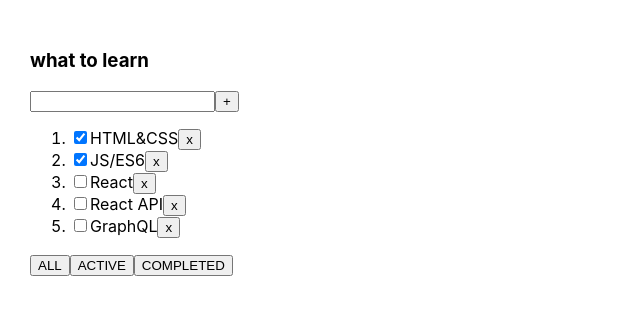
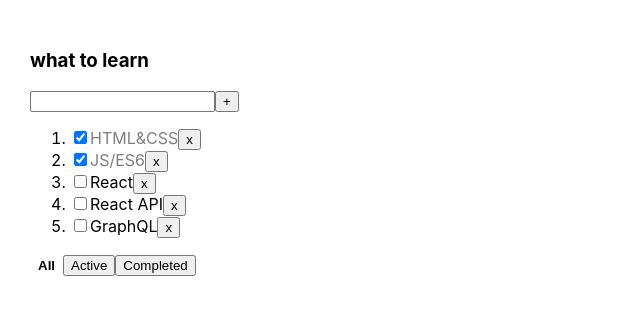
Before and after one commit to Vadim3618/todolist-react-app, a React (Create React App) app: page / in a window 1280 px wide. Shown: the top 314 px of the page, without its empty margins (0-640 px from the left). Built offline with nearby package versions, Linux system fonts and the light colour scheme.

Commit message:
4 lesson

```diff
--- a/src/App.css
+++ b/src/App.css
@@ -1,8 +1,27 @@
 .App {
-  padding: 30px;
-  display: flex;
+    padding: 30px;
+    display: flex;
 }
 
 .App > div {
-  margin-right: 50px;
+    margin-right: 50px;
 }
+
+.error {
+    border: red 2px solid;
+}
+
+.error-message {
+    color: red;
+    font-size: 16px;
+}
+
+.active-filter {
+    background-color: white;
+    font-weight: 600;
+    border: white 2px solid;
+}
+
+.is-done {
+    opacity: 0.5;
+}
--- a/src/App.tsx
+++ b/src/App.tsx
@@ -1,6 +1,6 @@
 import React, {useState} from 'react';
 import './App.css';
-import TodoList from "./TodoList";
+import TodoList from "./components/TodoList";
 import {v1} from "uuid";
 
 export type TaskType = {
@@ -49,6 +49,14 @@ function App() {
         setTasks([newTask, ...tasks])
     }
 
+    const changeStatus = (id: string, isDone: boolean) => {
+        let task = tasks.find(t => t.id === id)
+        if (task) {
+            task.isDone = isDone
+        }
+        setTasks([...tasks])
+    }
+
     return (
       <div className={'App'}>
           <TodoList
@@ -57,6 +65,8 @@ function App() {
             removeTask={removeTask}
             addTask={addTask}
             changeFilter={changeFilter}
+            changeStatus={changeStatus}
+            filter={filter}
           />
       </div>
     )
--- a/src/Button.tsx
+++ /dev/null
@@ -1,16 +0,0 @@
-import React from 'react';
-// import {filterValueType} from "./App";
-
-type ButtonType ={
-    name:string
-    callback:()=>void
-}
-
-export const Button = (props:ButtonType) => {
-    const onClickHandler = ()=>{
-        props.callback()
-    }
-    return (
-      <button onClick={onClickHandler}>{props.name}</button>
-    );
-};
--- a/src/TasksList.tsx
+++ /dev/null
@@ -1,26 +0,0 @@
-import React from 'react';
-import {TaskType} from "./App";
-import {Button} from "./Button";
-
-type TasksListPropsType = {
-    tasks: Array<TaskType>
-    removeTask: (id: string) => void
-}
-
-export const TasksList: React.FC<TasksListPropsType> = (props) => {
-
-    const onClickRemoveHandler = (id: string) => {
-        props.removeTask(id)
-    }
-    return (
-      <ol>
-          {props.tasks.map(t =>
-            <li key={t.id}>
-                <input type={"checkbox"} checked={t.isDone}/>
-                <span>{t.title}</span>
-                <Button name={'x'} callback={()=>onClickRemoveHandler(t.id)}/>
-                {/*<button onClick={() => onClickRemoveHandler(t.id)}>x</button>*/}
-            </li>)}
-      </ol>
-    );
-};
--- a/src/TodoList.tsx
+++ /dev/null
@@ -1,36 +0,0 @@
-import React, {useState} from 'react';
-import {filterValueType, TaskType} from "./App";
-import {Button} from "./Button";
-import TodoListHeader from "./TodoListHeader";
-import {TasksList} from "./TasksList";
-import {AddTask} from "./addTask";
-
-type TodoListPropsType = {
-    title: string
-    tasks: Array<TaskType>
-    removeTask: (id: string) => void
-    addTask: (title: string) => void
-    changeFilter: (filter: filterValueType) => void
-}
-
-const TodoList = (props: TodoListPropsType) => {
-
-    const changeFilterHandler = (filter: filterValueType) => {
-        props.changeFilter(filter)
-    }
-
-    return (
-      <div>
-          <TodoListHeader title={props.title}/>
-          <AddTask tasks={props.tasks} addTask={props.addTask}/>
-          <TasksList tasks={props.tasks} removeTask={props.removeTask}/>
-          <div>
-              <Button name={'ALL'} callback={() => changeFilterHandler('all')}/>
-              <Button name={'ACTIVE'} callback={() => changeFilterHandler('active')}/>
-              <Button name={'COMPLETED'} callback={() => changeFilterHandler('completed')}/>
-          </div>
-      </div>
-    );
-};
-
-export default TodoList;
--- a/src/addTask.tsx
+++ /dev/null
@@ -1,28 +0,0 @@
-import React, {useState} from 'react';
-import {TaskType} from "./App";
-import {Button} from "./Button";
-
-type AddTaskType = {
-    tasks: Array<TaskType>
-    addTask: (title: string) => void
-}
-
-export const AddTask = (props: AddTaskType) => {
-    const [title, setTitle] = useState('')//локальный стэйт инпута
-    const addTaskHandler = () => {
-        props.addTask(title)
-        setTitle('')//очищаем строку после добавления таски
-    }
-    return (
-      <div>
-          <input value={title}
-                 onChange={e => setTitle(e.currentTarget.value)}
-                 onKeyPress={e => {
-                     e.key === 'Enter' && addTaskHandler()
-                 }}
-          />
-          {/*<button onClick={addTaskHandler}>+</button>*/}
-          <Button name={'+'} callback={addTaskHandler}/>
-      </div>
-    );
-};
--- /dev/null
+++ b/src/components/Button.tsx
@@ -0,0 +1,16 @@
+import React from 'react';
+
+type ButtonType = {
+    name: string
+    callback: () => void
+    className?: string
+}
+
+export const Button = (props: ButtonType) => {
+    const onClickHandler = () => {
+        props.callback()
+    }
+    return (
+      <button className={props.className ? props.className : ''} onClick={onClickHandler}>{props.name}</button>
+    );
+};
--- /dev/null
+++ b/src/components/TasksList.tsx
@@ -0,0 +1,33 @@
+import React, {ChangeEvent} from 'react';
+import {TaskType} from "../App";
+import {Button} from "./Button";
+
+type TasksListPropsType = {
+    tasks: Array<TaskType>
+    removeTask: (id: string) => void
+    changeStatus: (id: string, isDone: boolean) => void
+}
+
+export const TasksList: React.FC<TasksListPropsType> = (props) => {
+
+    const onClickRemoveHandler = (id: string) => {
+        props.removeTask(id)
+    }
+    const onChangeHandler = (id: string, e: ChangeEvent<HTMLInputElement>) => {
+        props.changeStatus(id, e.currentTarget.checked)
+    }
+
+    return (
+      <ol>
+          {props.tasks.map(t =>
+            <li key={t.id}>
+                <input type={"checkbox"}
+                       onChange={(e) => onChangeHandler(t.id, e)}
+                       checked={t.isDone}/>
+                <span className={t.isDone ? 'is-done' : ''}>{t.title}</span>
+                <Button name={'x'} callback={() => onClickRemoveHandler(t.id)}/>
+                {/*<button onClick={() => onClickRemoveHandler(t.id)}>x</button>*/}
+            </li>)}
+      </ol>
+    );
+};
--- /dev/null
+++ b/src/components/TodoList.tsx
@@ -0,0 +1,46 @@
+import React from 'react';
+import {filterValueType, TaskType} from "../App";
+import {Button} from "./Button";
+import TodoListHeader from "./TodoListHeader";
+import {TasksList} from "./TasksList";
+import {AddTask} from "./addTask";
+
+type TodoListPropsType = {
+    title: string
+    filter: filterValueType
+    tasks: Array<TaskType>
+    removeTask: (id: string) => void
+    addTask: (title: string) => void
+    changeFilter: (filter: filterValueType) => void
+    changeStatus: (id: string, isDone: boolean) => void
+}
+
+const TodoList = (props: TodoListPropsType) => {
+
+    const changeFilterHandler = (filter: filterValueType) => {
+        props.changeFilter(filter)
+    }
+
+    return (
+      <div>
+          <TodoListHeader title={props.title}/>
+          <AddTask tasks={props.tasks} addTask={props.addTask}/>
+          <TasksList tasks={props.tasks}
+                     removeTask={props.removeTask}
+                     changeStatus={props.changeStatus}/>
+          <div>
+              <Button className={props.filter === 'all' ? 'active-filter' : ''}
+                      name={'All'}
+                      callback={() => changeFilterHandler('all')}/>
+              <Button className={props.filter === 'active' ? 'active-filter' : ''}
+                      name={'Active'}
+                      callback={() => changeFilterHandler('active')}/>
+              <Button className={props.filter === 'completed' ? 'active-filter' : ''}
+                      name={'Completed'}
+                      callback={() => changeFilterHandler('completed')}/>
+          </div>
+      </div>
+    );
+};
+
+export default TodoList;
--- /dev/null
+++ b/src/components/addTask.tsx
@@ -0,0 +1,36 @@
+import React, {useState} from 'react';
+import {TaskType} from "../App";
+import {Button} from "./Button";
+
+type AddTaskType = {
+    tasks: Array<TaskType>
+    addTask: (title: string) => void
+}
+
+export const AddTask = (props: AddTaskType) => {
+    const [title, setTitle] = useState('')//локальный стэйт инпута
+    const [error, setError] = useState<string | null>(null)
+    const addTaskHandler = () => {
+        if (title.trim() !== '') {//любое кол-во пробелов не является правильной строкой
+            props.addTask(title.trim())//отсекаем пробелы
+            setTitle('')//очищаем строку после добавления таски
+        } else {
+            setError('Title is required')//меняем error на это сообщение и перерисовываем компоненту
+        }
+    }
+    return (
+      <div>
+          <input value={title}
+                 className={error ? 'error' : ''}//если эрор существует то активировать класс эрор
+                 onChange={e => setTitle(e.currentTarget.value)}
+                 onKeyPress={e => {
+                     setError(null)//каждый раз в ерор закидываем нал, тк нужно в случае ошибки при начале ввода убрать ошибку обнулить
+                     e.key === 'Enter' && addTaskHandler()
+                 }}
+          />
+          {/*<button onClick={addTaskHandler}>+</button>*/}
+          <Button name={'+'} callback={addTaskHandler}/>
+          {error && <div className={'error-message'}>{error}</div>}
+      </div>
+    );
+};
```
Also changed, not shown: src/components/TodoListHeader.tsx (renamed from src/TodoListHeader.tsx), src/logo.svg (deleted).
